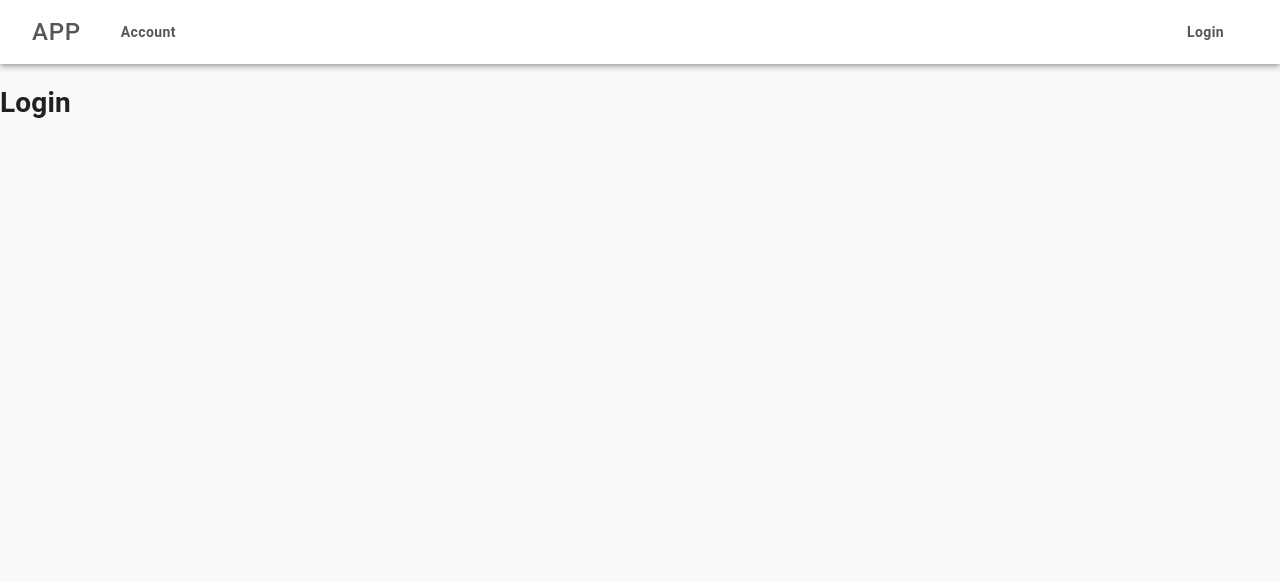
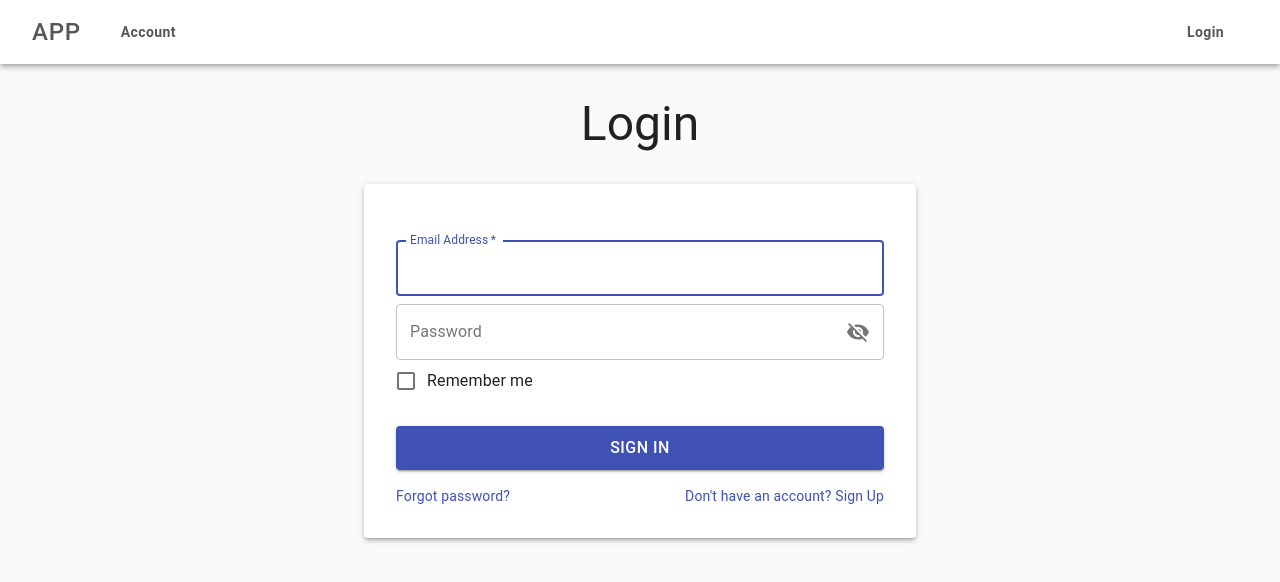
Before and after one commit to jamesnuanez/react-material-ui-demo, a React (Create React App) app: page / in a window 1280 px wide. Shown: the top 582 px of the page. Built offline with nearby package versions, Linux system fonts and the light colour scheme.

Commit message:
Build login page

```diff
--- a/src/components/Login.js
+++ b/src/components/Login.js
@@ -1,9 +1,144 @@
-import React, { Component } from 'react';
+import React from 'react';
+import Button from '@material-ui/core/Button';
+import TextField from '@material-ui/core/TextField';
+import FormControlLabel from '@material-ui/core/FormControlLabel';
+import Checkbox from '@material-ui/core/Checkbox';
+import Link from '@material-ui/core/Link';
+import Grid from '@material-ui/core/Grid';
+import Typography from '@material-ui/core/Typography';
+import { makeStyles } from '@material-ui/core/styles';
+import Container from '@material-ui/core/Container';
+import Paper from '@material-ui/core/Paper';
+import IconButton from '@material-ui/core/IconButton';
+import InputAdornment from '@material-ui/core/InputAdornment';
+import Visibility from '@material-ui/icons/Visibility';
+import VisibilityOff from '@material-ui/icons/VisibilityOff';
+import OutlinedInput from '@material-ui/core/OutlinedInput';
+import InputLabel from '@material-ui/core/InputLabel';
+import FormControl from '@material-ui/core/FormControl';
 
-export default class Login extends Component {
-  render() {
-    return(
-      <h1>Login</h1>
-    );
-  }
+const useStyles = makeStyles(theme => ({
+  title: {
+    marginTop: theme.spacing(4),
+    textAlign: 'center',
+  },
+  paper: {
+    marginTop: theme.spacing(4),
+    display: 'flex',
+    flexDirection: 'column',
+    alignItems: 'center',
+    padding: '2rem',
+  },
+  avatar: {
+    margin: theme.spacing(1),
+    backgroundColor: theme.palette.secondary.main,
+  },
+  form: {
+    width: '100%', // Fix IE 11 issue.
+    marginTop: theme.spacing(1),
+  },
+  submit: {
+    margin: theme.spacing(3, 0, 2),
+    padding: '0.5rem',
+    fontSize: '1rem',
+  },
+}));
+
+export default function SignIn() {
+  const classes = useStyles();
+  const [values, setValues] = React.useState({
+    amount: '',
+    password: '',
+    weight: '',
+    weightRange: '',
+    showPassword: false,
+  });
+
+  const handleChange = prop => event => {
+    setValues({ ...values, [prop]: event.target.value });
+  };
+
+  const handleClickShowPassword = () => {
+    setValues({ ...values, showPassword: !values.showPassword });
+  };
+
+  const handleMouseDownPassword = event => {
+    event.preventDefault();
+  };
+
+  return (
+    <Container component="main" maxWidth="sm">
+      <Typography component="h1" variant="h3" className={classes.title}>
+        Login
+      </Typography>
+      <Paper className={classes.paper} elevation={3}>
+        <form className={classes.form} noValidate>
+          <TextField
+            variant="outlined"
+            margin="normal"
+            required
+            fullWidth
+            id="email"
+            label="Email Address"
+            name="email"
+            autoComplete="email"
+            autoFocus
+          />
+
+          <FormControl variant="outlined" fullWidth>
+            <InputLabel htmlFor="outlined-adornment-password">Password</InputLabel>
+            <OutlinedInput
+              id="outlined-adornment-password"
+              required
+              fullWidth
+              type={values.showPassword ? 'text' : 'password'}
+              value={values.password}
+              onChange={handleChange('password')}
+              endAdornment={
+                <InputAdornment position="end">
+                  <IconButton
+                    aria-label="toggle password visibility"
+                    onClick={handleClickShowPassword}
+                    onMouseDown={handleMouseDownPassword}
+                    edge="end"
+                  >
+                    {values.showPassword ? <Visibility /> : <VisibilityOff />}
+                  </IconButton>
+                </InputAdornment>
+              }
+              labelWidth={70}
+            />
+          </FormControl>
+
+
+
+          <FormControlLabel
+            control={<Checkbox value="remember" color="primary" />}
+            label="Remember me"
+          />
+          <Button
+            type="submit"
+            fullWidth
+            variant="contained"
+            color="primary"
+            className={classes.submit}
+          >
+            Sign In
+          </Button>
+          <Grid container>
+            <Grid item xs>
+              <Link href="#" variant="body2">
+                Forgot password?
+              </Link>
+            </Grid>
+            <Grid item>
+              <Link href="#" variant="body2">
+                {"Don't have an account? Sign Up"}
+              </Link>
+            </Grid>
+          </Grid>
+        </form>
+      </Paper>
+    </Container>
+  );
 }
```
